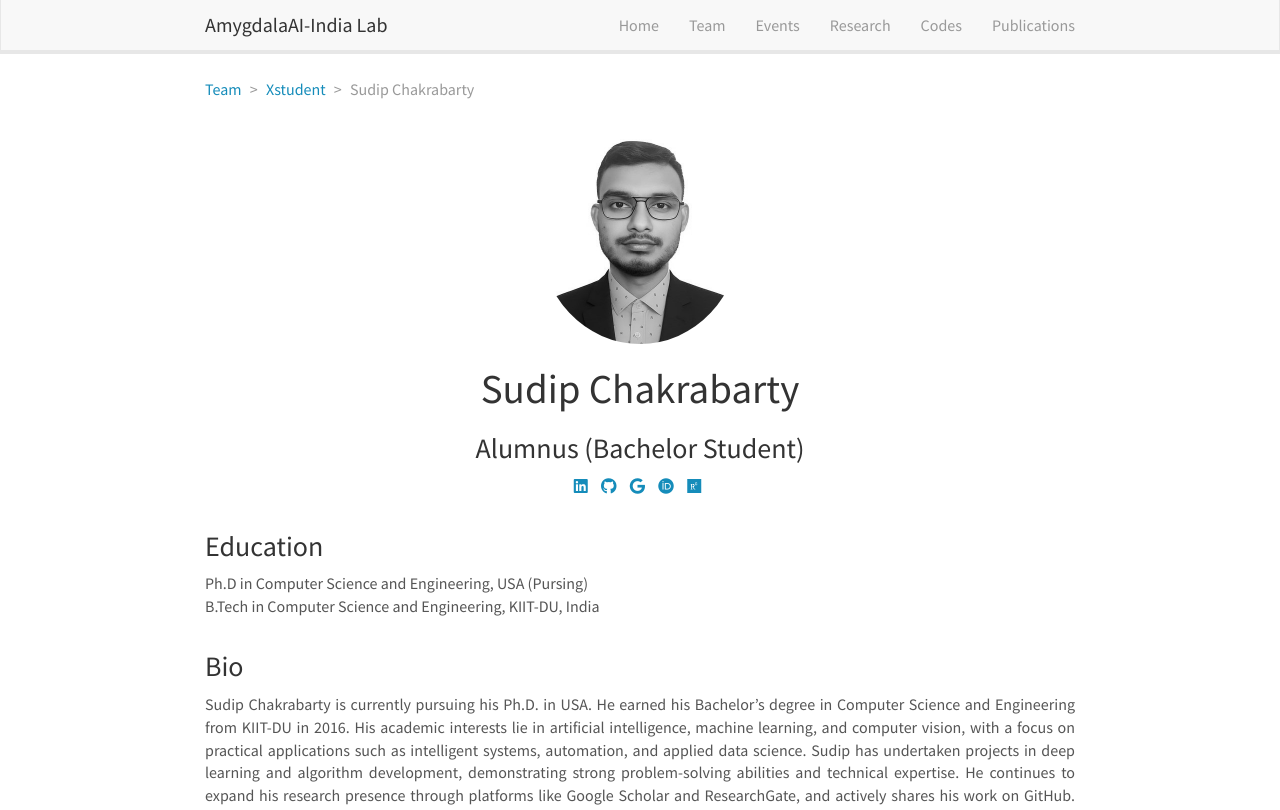
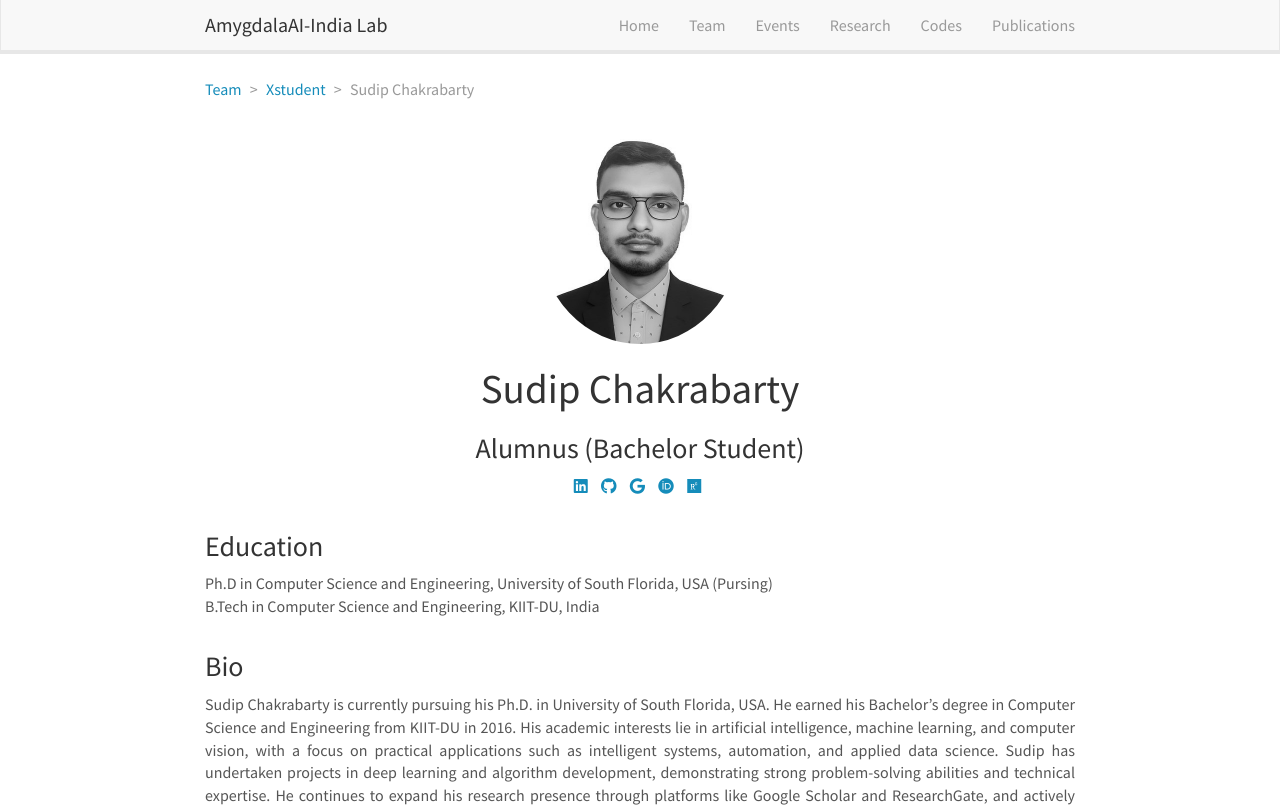
Before and after one commit to amygdalaaiindia/amygdalaaiindia.github.io, a Jekyll site: the page built from _pages/team/_posts/2016-10-10-researcher-xstudent.md, in a window 1280 px wide and 1144 px high. Shown: the top 810 px of the window. Built offline with Jekyll 4.4.1, drawn with Linux system fonts in a browser that asks for light colours; nearby versions of some CDN libraries; some of the changed text lies outside the part shown.

Commit message:
Update 2016-10-10-researcher-xstudent.md

```diff
--- a/_pages/team/_posts/2016-10-10-researcher-xstudent.md
+++ b/_pages/team/_posts/2016-10-10-researcher-xstudent.md
@@ -14,8 +14,8 @@ social:
     orcid: https://orcid.org/0009-0006-8432-4628
     research-gate: https://www.researchgate.net/profile/Sudip-Chakrabarty-3
 education:
- - Ph.D in Computer Science and Engineering, USA (Pursing)
+ - Ph.D in Computer Science and Engineering, University of South Florida,  USA (Pursing)
  - B.Tech in Computer Science and Engineering, KIIT-DU, India
 ---
 
-Sudip Chakrabarty is currently pursuing his Ph.D. in USA. He earned his Bachelor's degree in Computer Science and Engineering from KIIT-DU in 2016. His academic interests lie in artificial intelligence, machine learning, and computer vision, with a focus on practical applications such as intelligent systems, automation, and applied data science. Sudip has undertaken projects in deep learning and algorithm development, demonstrating strong problem-solving abilities and technical expertise. He continues to expand his research presence through platforms like Google Scholar and ResearchGate, and actively shares his work on GitHub. Sudip aims to further specialize in AI-driven technologies to contribute to advancements in intelligent automation, visual perception, and decision-making systems.
+Sudip Chakrabarty is currently pursuing his Ph.D. in University of South Florida, USA. He earned his Bachelor's degree in Computer Science and Engineering from KIIT-DU in 2016. His academic interests lie in artificial intelligence, machine learning, and computer vision, with a focus on practical applications such as intelligent systems, automation, and applied data science. Sudip has undertaken projects in deep learning and algorithm development, demonstrating strong problem-solving abilities and technical expertise. He continues to expand his research presence through platforms like Google Scholar and ResearchGate, and actively shares his work on GitHub. Sudip aims to further specialize in AI-driven technologies to contribute to advancements in intelligent automation, visual perception, and decision-making systems.
```
